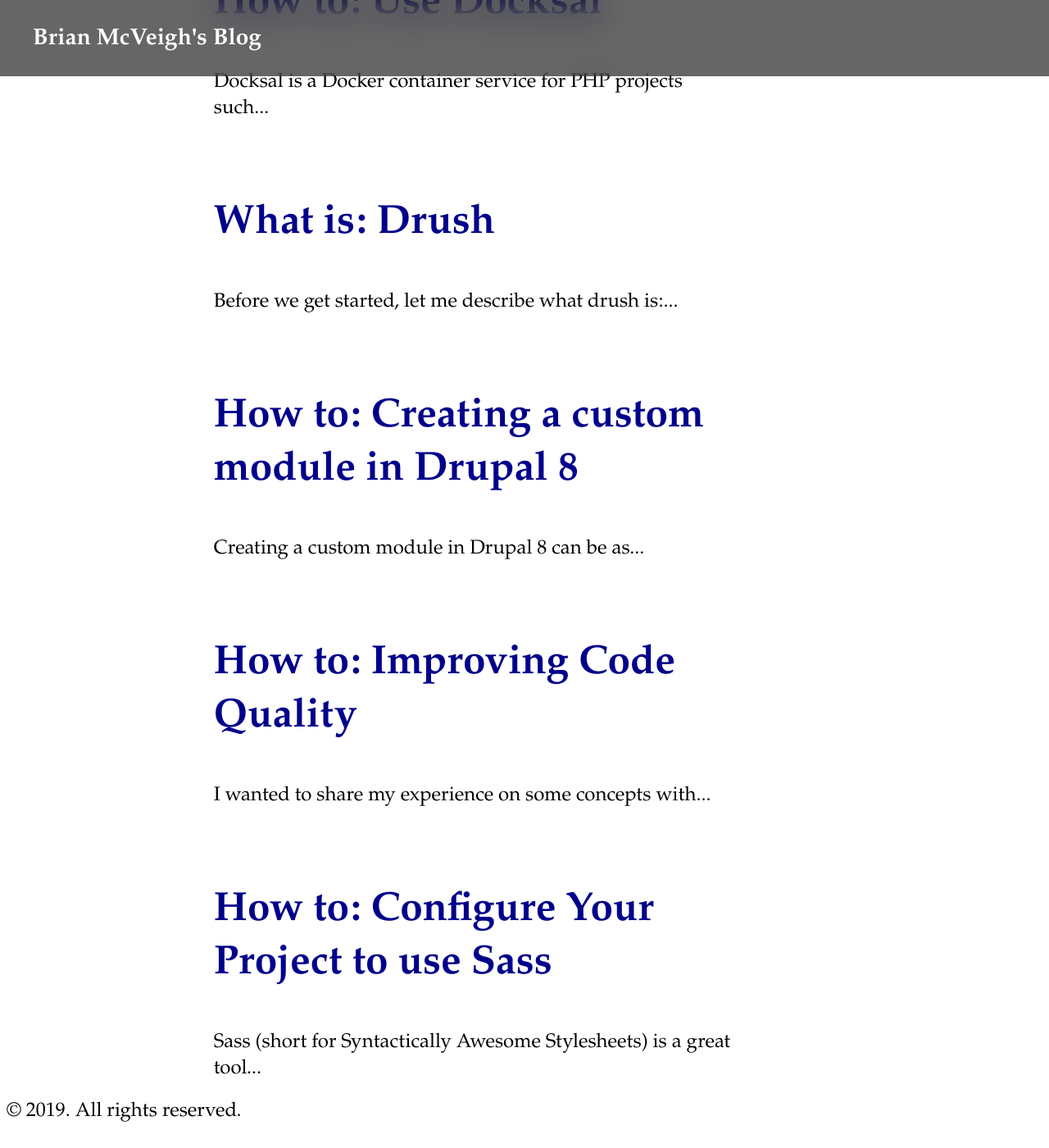
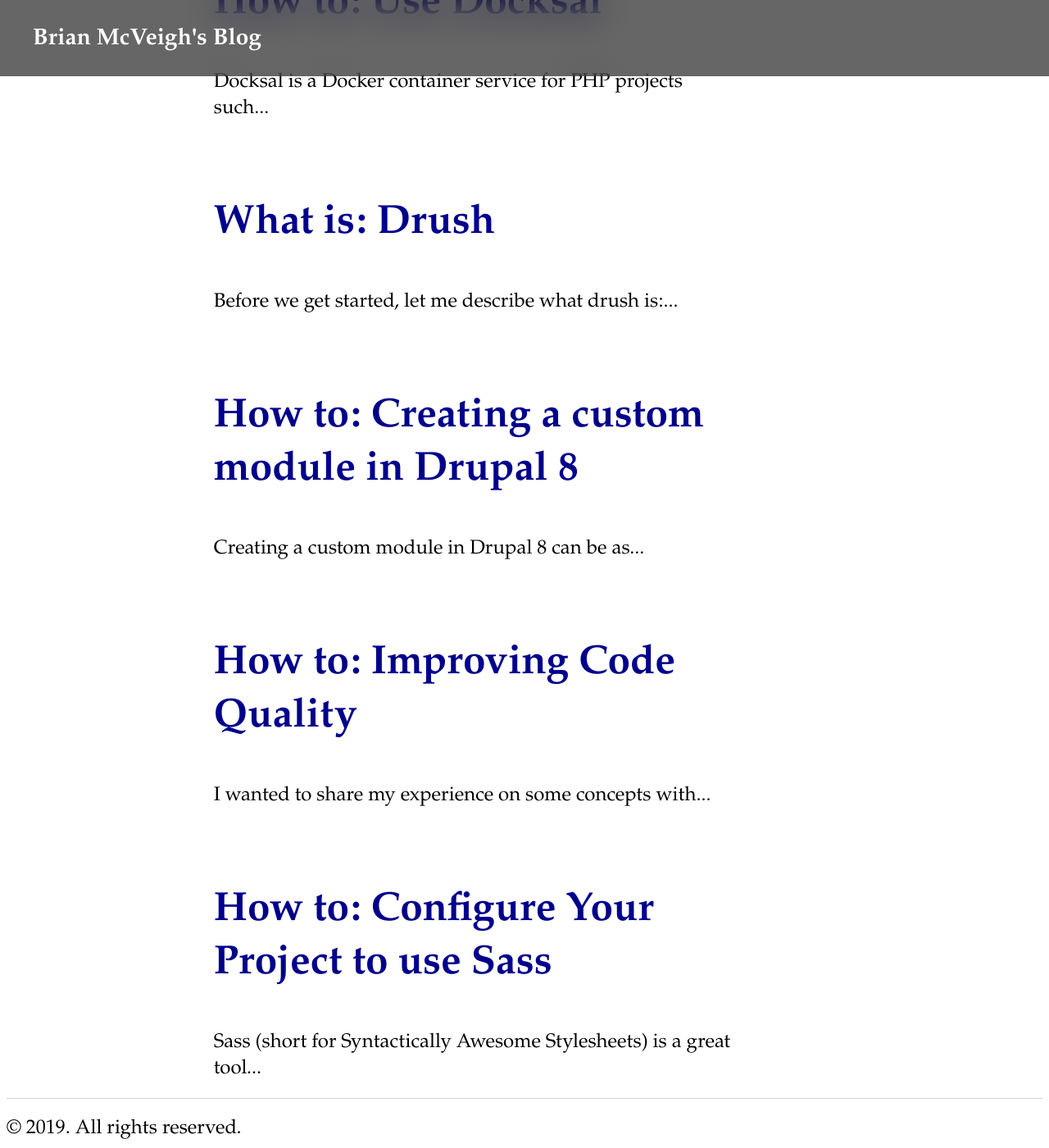
Before and after one commit to bmcveigh/bmcveigh.github.io, a Jekyll site: the page built from index.markdown, in a window 1280 px wide and 1400 px high, scrolled down 193 px. Shown: the whole window at 82% size. Built offline with Jekyll 4.4.1, drawn with Linux system fonts in a browser that asks for light colours; before the commit the page ends 1572 px from its top, so only the background shows below that.

Commit message:
Styling for the footer

```diff
--- /dev/null
+++ b/_sass/components/footer/_footer.scss
@@ -0,0 +1,9 @@
+//
+// Styling for the footer.
+//
+
+footer {
+    width: 100%;
+    border-top: 1px solid #d0d0d0;
+    padding-top: 20px;
+}
--- a/_sass/index.scss
+++ b/_sass/index.scss
@@ -3,5 +3,6 @@
 @import "abstractions/font/font";
 @import "abstractions/container/container";
 @import "components/header/header";
+@import "components/footer/footer";
 @import "components/post/post";
 @import "components/highlight/highlight";
--- a/_sass/variables/_variables.scss
+++ b/_sass/variables/_variables.scss
@@ -18,6 +18,9 @@ $table-header-border:   lighten($brand-color, 36%) !default;
 $table-border-color:    $brand-color-light !default;
 $table-text-align: left !default;
 
+// Generic colors.
+$color-white: #fff;
+
 // Syntax highlight colors.
 $highlight-code-color: #9c27b0;
 $highlight-bg-color: #001628;
@@ -27,3 +30,6 @@ $highlight-keyword-color: magenta;
 $highlight-comments-color: #d0d0d0;
 $highlight-functions-color: cyan;
 $highlight-variables-color: lightblue;
+
+// Footer colors.
+$footer-bg-color: $highlight-bg-color;
```
